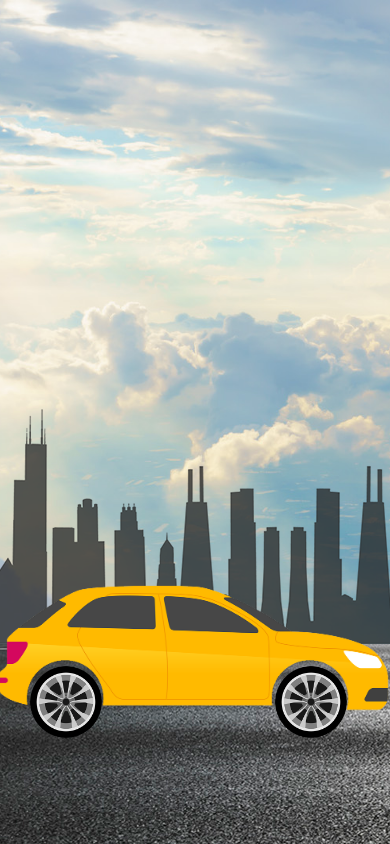
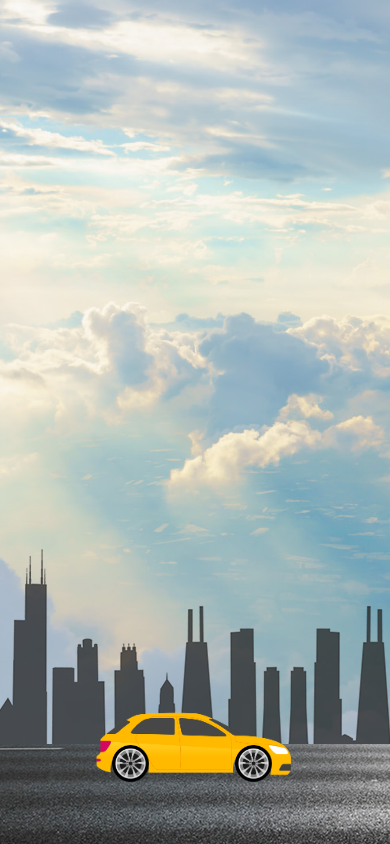
Before and after one commit to Dharshankuma/car-by-animation, a plain HTML site: page index.html in a window 390 px wide. Drawn offline with Linux system fonts and the light colour scheme.

Commit message:
Update style.css

```diff
--- a/style.css
+++ b/style.css
@@ -99,3 +99,118 @@
         transform: rotate(360deg);
     }
 }
+
+
+/*for smartphones*/
+
+@media screen and (max-width:600px) {
+    .content{
+        width: 100%;
+        height: 100vh;
+        position: relative;
+        overflow: hidden;
+        background-position: center;
+        background-size: cover;
+    }
+    .road{
+        width: 600%;
+        height: 100px;
+        left: 0;
+        bottom: 0;
+        z-index: 1;
+        background-repeat: repeat-x;
+        position: absolute;
+     }
+     .city{
+         width: 400%;
+         height: 21s0px;
+         left: 0;
+         right: 0;
+         bottom: 100px;
+         position: absolute;
+         z-index: 1;
+         display: block;
+     }
+     .car{
+         width: 200px;
+         left: 50%;
+         bottom: 50px;
+         transform: translate(-50%);
+     }
+     .wheel{
+         left: 50%;
+         bottom: 99px;
+         position: absolute;
+         z-index: 2;
+         transform: translate(-50%);
+     }
+     .wheel img{
+         width: 37px;
+         height: 37px;
+     }
+     .front{
+         left: 40px;
+         position: absolute;
+     }
+     .back{
+         left: -83px;
+     }
+}
+
+
+/*for smartphones*/
+
+@media screen and (max-width:600px) {
+    .content{
+        width: 100%;
+        height: 100vh;
+        position: relative;
+        overflow: hidden;
+        background-position: center;
+        background-size: cover;
+    }
+    .road{
+        width: 600%;
+        height: 100px;
+        left: 0;
+        bottom: 0;
+        z-index: 1;
+        background-repeat: repeat-x;
+        position: absolute;
+     }
+     .city{
+         width: 400%;
+         height: 210px;
+         left: 0;
+         right: 0;
+         bottom: 100px;
+         position: absolute;
+         z-index: 1;
+         display: block;
+     }
+     .car{
+         width: 200px;
+         left: 50%;
+         bottom: 50px;
+         transform: translate(-50%);
+     }
+     .wheel{
+         left: 50%;
+         bottom: 99px;
+         position: absolute;
+         z-index: 2;
+         transform: translate(-50%);
+     }
+     .wheel img{
+         width: 37px;
+         height: 37px;
+     }
+     .front{
+         left: 40px;
+         position: absolute;
+     }
+     .back{
+         left: -83px;
+         position:absolute;
+     }
+}
```
